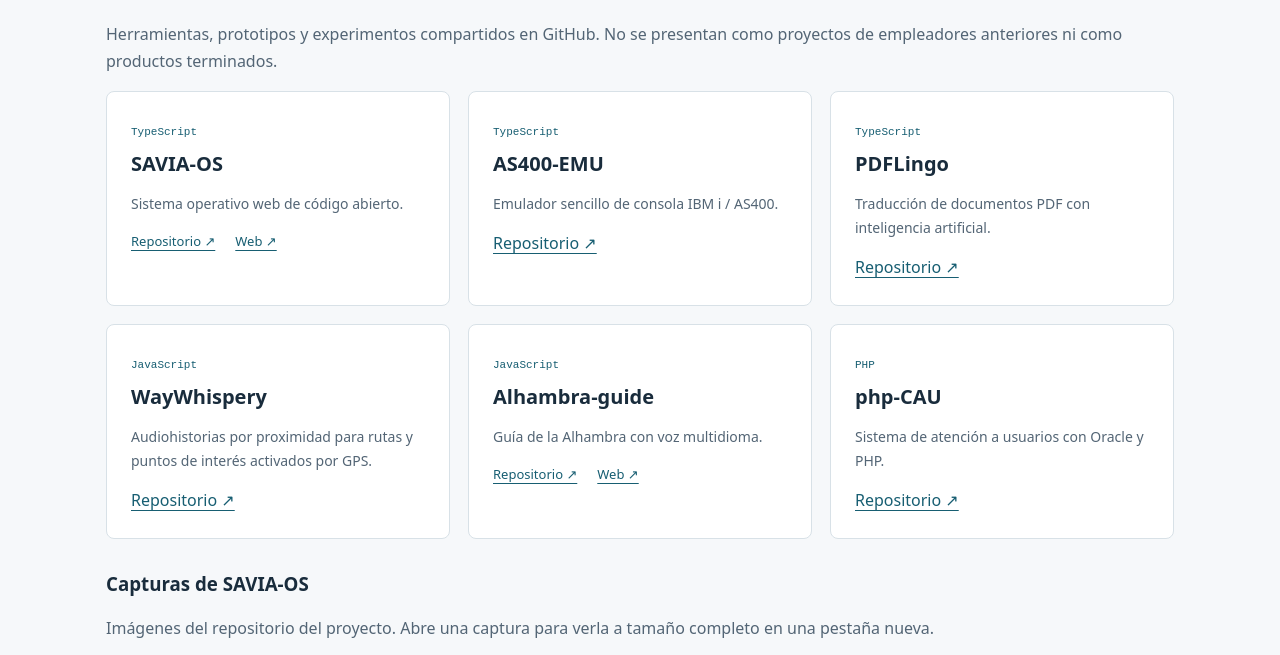
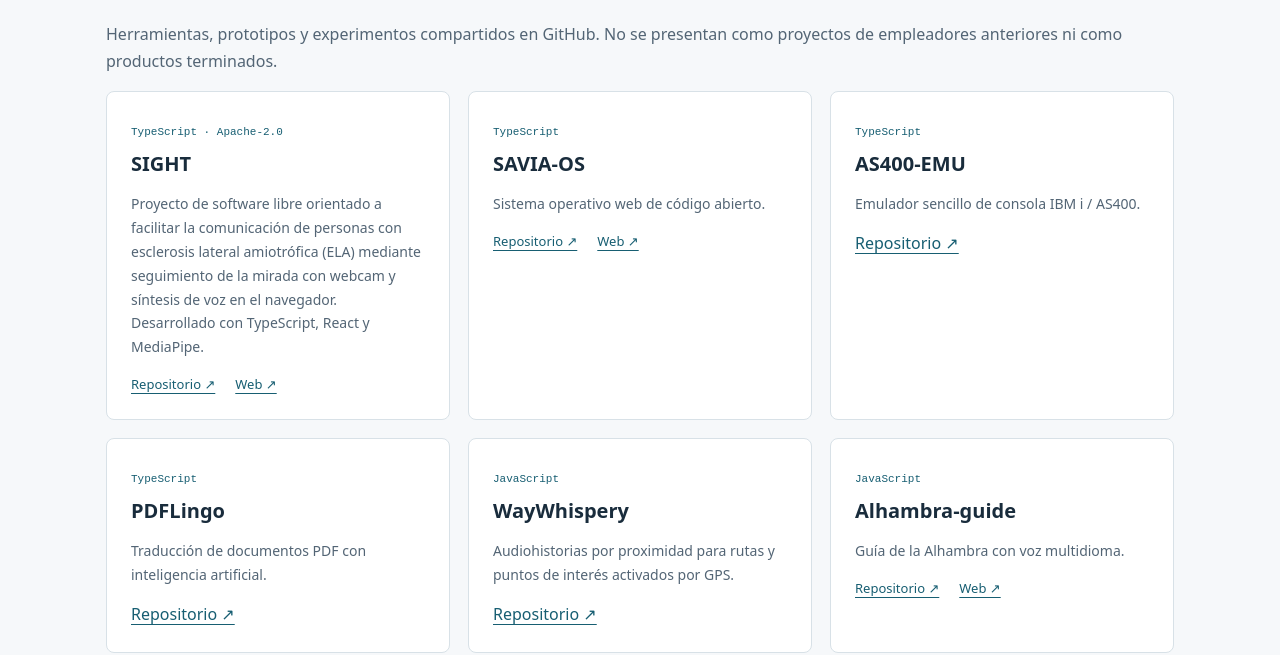
Before and after one commit to alarti/alarti.github.io, a plain HTML site: page index.html in a window 1280 px wide. Shown: the part 4193-4848 px from the top of the page. Drawn offline with Linux system fonts and the light colour scheme.

Commit message:
Añade SIGHT como proyecto libre de comunicación de apoyo para personas con ELA

```diff
--- a/index.html
+++ b/index.html
@@ -66,6 +66,7 @@
 <article class="card"><small data-en="Security">Seguridad</small><h3 data-en="Cybersecurity and access">Ciberseguridad y accesos</h3><p data-en="Access protection, operational security, continuity, patching and incident management.">Protección de accesos, seguridad operativa, continuidad, actualizaciones y gestión de incidentes.</p></article>
 <article class="card"><small data-en="Development">Desarrollo</small><h3 data-en="Architecture and software">Arquitectura y software</h3><p data-en="TypeScript, JavaScript, .NET, C#, SQL, COBOL, RPG IV, OpenUI5, PHP and integration development.">TypeScript, JavaScript, .NET, C#, SQL, COBOL, RPG IV, OpenUI5, PHP y desarrollo de integraciones.</p></article></div></section>
 <section id="proyectos"><div class="kicker" data-en="04 / Personal projects">04 / Proyectos personales</div><h2 data-en="A sample of my practical side.">Una muestra de mi lado práctico.</h2><p class="sub" data-en="Tools, prototypes and experiments shared on GitHub. They are not presented as former-employer projects or finished products.">Herramientas, prototipos y experimentos compartidos en GitHub. No se presentan como proyectos de empleadores anteriores ni como productos terminados.</p><div class="grid">
+<article class="card"><small>TypeScript · Apache-2.0</small><h3>SIGHT</h3><p data-en="Free and open-source software aimed at helping people with amyotrophic lateral sclerosis (ALS) communicate through webcam-based gaze tracking and speech synthesis in the browser. Built with TypeScript, React and MediaPipe.">Proyecto de software libre orientado a facilitar la comunicación de personas con esclerosis lateral amiotrófica (ELA) mediante seguimiento de la mirada con webcam y síntesis de voz en el navegador. Desarrollado con TypeScript, React y MediaPipe.</p><div class="project-links"><a href="https://github.com/alarti/sight" target="_blank" rel="noopener noreferrer" data-en="Repository ↗">Repositorio ↗</a><a href="https://alarti.github.io/sight/" target="_blank" rel="noopener noreferrer">Web ↗</a></div></article>
 <article class="card"><small>TypeScript</small><h3>SAVIA-OS</h3><p data-en="Open-source web operating system.">Sistema operativo web de código abierto.</p><div class="project-links"><a href="https://github.com/alarti/SAVIA-OS" target="_blank" rel="noopener noreferrer" data-en="Repository ↗">Repositorio ↗</a><a href="https://alarti.github.io/SAVIA-OS/" target="_blank" rel="noopener noreferrer">Web ↗</a></div></article>
 <article class="card"><small>TypeScript</small><h3>AS400-EMU</h3><p data-en="A simple IBM i / AS400 console emulator.">Emulador sencillo de consola IBM i / AS400.</p><a href="https://github.com/alarti/AS400-EMU" target="_blank" rel="noopener noreferrer" data-en="Repository ↗">Repositorio ↗</a></article>
 <article class="card"><small>TypeScript</small><h3>PDFLingo</h3><p data-en="AI-powered PDF document translation.">Traducción de documentos PDF con inteligencia artificial.</p><a href="https://github.com/alarti/PDFLingo" target="_blank" rel="noopener noreferrer" data-en="Repository ↗">Repositorio ↗</a></article>
```
